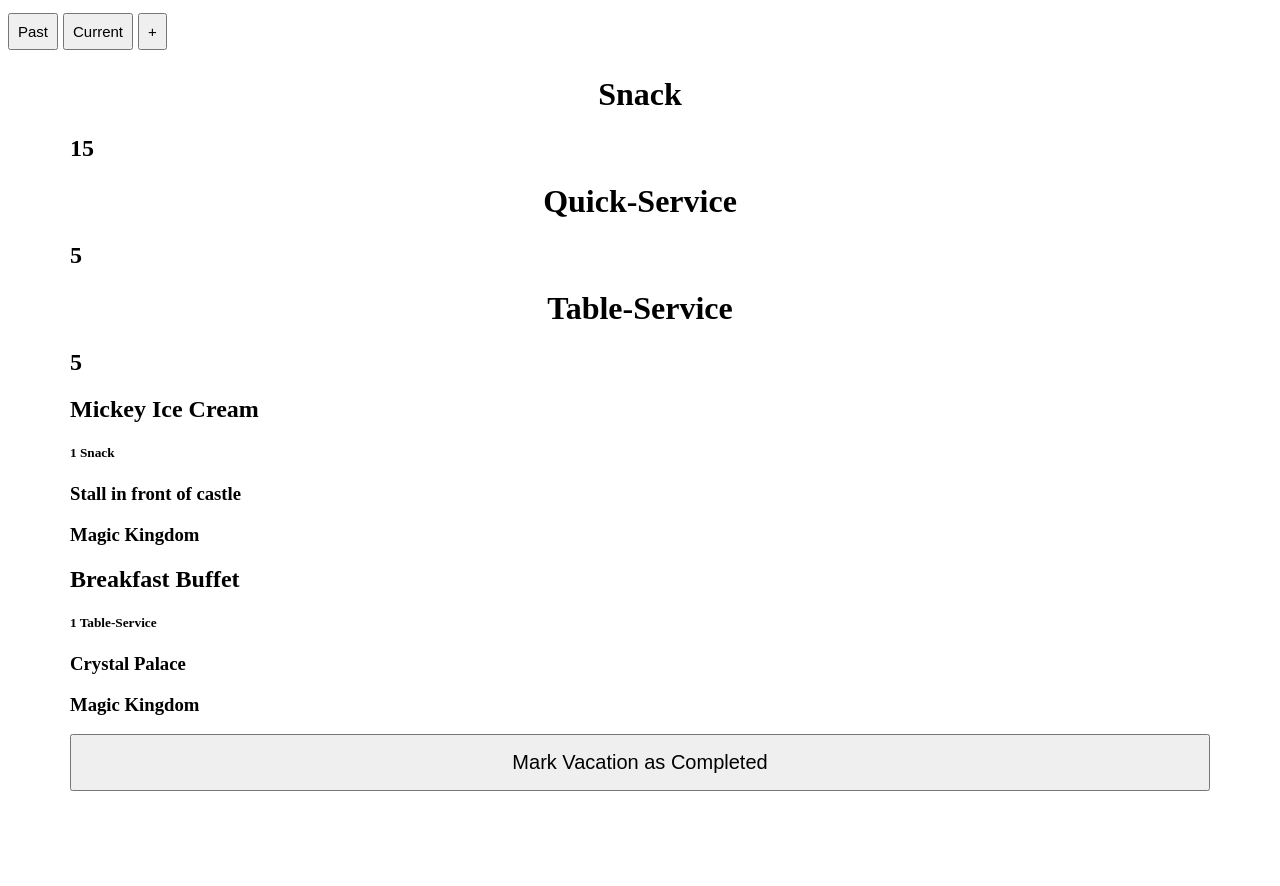
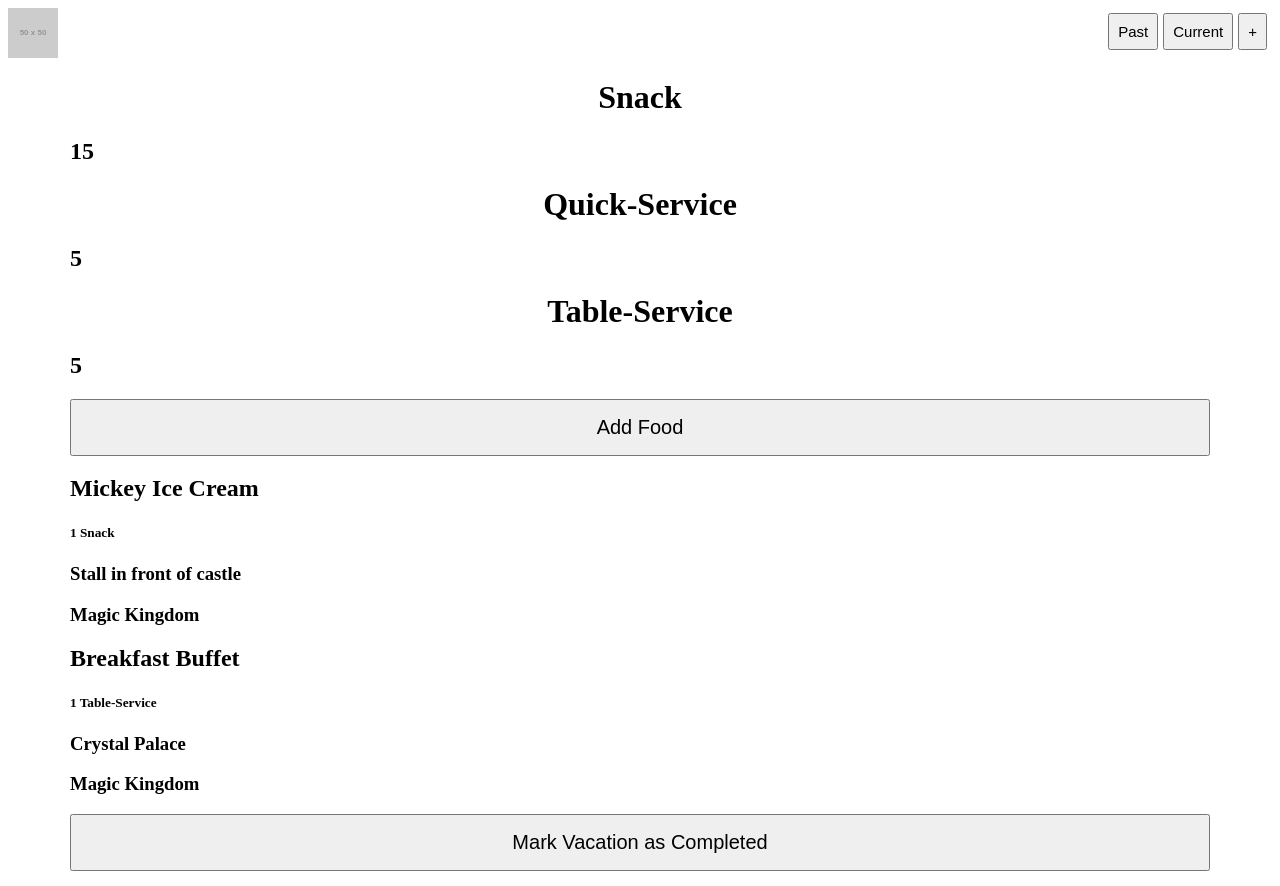
Before and after one commit to christinakerr/disney-dining-tracker, a React (Create React App) app in the folder client/: page / in a window 1280 px wide. Before the commit the page ends 806 px from the top, so only its background shows below. Built offline with nearby package versions, Linux system fonts and the light colour scheme.

Commit message:
Styled header layout

```diff
--- a/client/src/components/Header.js
+++ b/client/src/components/Header.js
@@ -1,16 +1,34 @@
 /** @jsxImportSource @emotion/react */
 
 import Button from "./Button"
+import { css } from '@emotion/react'
 
 function Header(){
     return (
         <div>
-            {/* Image */}
+            <img src="http://via.placeholder.com/50" alt="placeholder" css={image} />
+            <div css={menu}>
             <Button>Past</Button>
             <Button>Current</Button>
             <Button>+</Button>
+            </div>
+            <div css={clearfix}></div>
         </div>
     );
 }
 
 export default Header;
+
+const image = css`
+    float: left;
+`
+
+const menu = css`
+    float: right;
+`
+
+const clearfix = css`
+    content: "";
+    clear: both;
+    display: table;
+`
--- a/client/src/pages/Home.js
+++ b/client/src/pages/Home.js
@@ -23,6 +23,7 @@ function Home(){
         return (
             <div>
                 <CreditsRemaining />
+                <Button big>Add Food</Button>
                 <FoodItem name="Mickey Ice Cream" credit="1 Snack" location="Stall in front of castle" park="Magic Kingdom"/>
                 <FoodItem name="Breakfast Buffet" credit="1 Table-Service" location="Crystal Palace" park="Magic Kingdom"/>
                 <Button big>Mark Vacation as Completed</Button>
```
